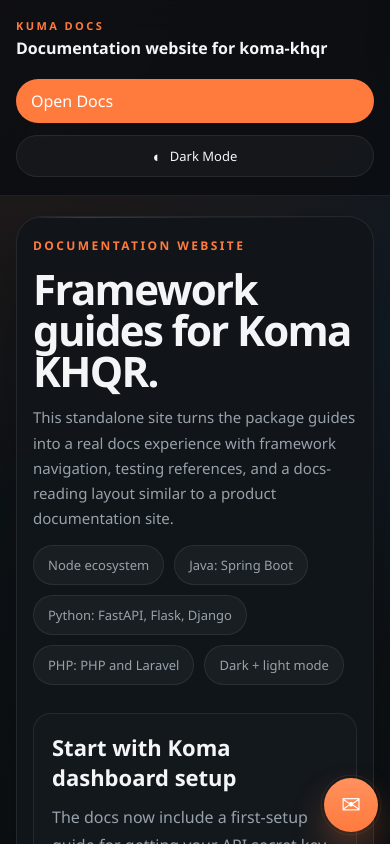
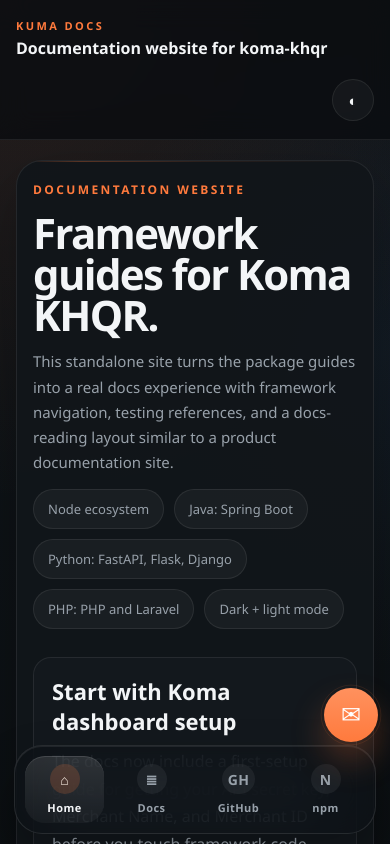
Before and after one commit to MuyleangIng/kuma-docs, a Next.js app: page / in a window 390 px wide. Shown: the top 844 px of the page. Built offline with nearby package versions, Linux system fonts and the light colour scheme.

Commit message:
Add mobile bottom dock navigation

```diff
--- a/app/globals.css
+++ b/app/globals.css
@@ -1,5 +1,6 @@
 :root {
   color-scheme: dark;
+  --mobile-dock-height: 92px;
   --bg: #0c1013;
   --panel: rgba(18, 22, 26, 0.94);
   --panel-strong: #13181d;
@@ -97,7 +98,7 @@ pre {
   position: fixed;
   right: 24px;
   bottom: 24px;
-  z-index: 40;
+  z-index: 50;
   display: grid;
   justify-items: end;
   gap: 12px;
@@ -192,6 +193,24 @@ html[data-theme="light"] .floating-contact-link {
   background: rgba(255, 255, 255, 0.9);
 }
 
+html[data-theme="light"] .mobile-bottom-nav-shell {
+  background: rgba(252, 248, 242, 0.8);
+  border-color: rgba(68, 45, 26, 0.1);
+}
+
+html[data-theme="light"] .mobile-bottom-nav-item {
+  color: #655b53;
+}
+
+html[data-theme="light"] .mobile-bottom-nav-item.is-active {
+  color: #1f1b18;
+  background: linear-gradient(180deg, rgba(191, 90, 43, 0.12), rgba(255, 255, 255, 0.55));
+}
+
+html[data-theme="light"] .mobile-bottom-nav-icon {
+  background: rgba(68, 45, 26, 0.06);
+}
+
 .site-header {
   position: sticky;
   top: 0;
@@ -284,6 +303,10 @@ html[data-theme="light"] .floating-contact-link {
 .theme-toggle-label {
   font-size: 13px;
   text-transform: capitalize;
+}
+
+.mobile-bottom-nav {
+  display: none;
 }
 
 .docs-layout {
@@ -1375,6 +1398,86 @@ html[data-theme="light"] .docs-article code {
 }
 
 @media (max-width: 640px) {
+  .site-shell {
+    padding-bottom: calc(env(safe-area-inset-bottom, 0px) + var(--mobile-dock-height));
+  }
+
+  .mobile-bottom-nav {
+    position: fixed;
+    right: 0;
+    bottom: 0;
+    left: 0;
+    z-index: 40;
+    display: block;
+    padding: 0 14px calc(env(safe-area-inset-bottom, 0px) + 10px);
+    pointer-events: none;
+  }
+
+  .mobile-bottom-nav-shell {
+    display: grid;
+    grid-template-columns: repeat(4, minmax(0, 1fr));
+    gap: 8px;
+    padding: 10px;
+    border: 1px solid rgba(255, 255, 255, 0.1);
+    border-radius: 28px;
+    background: rgba(13, 17, 21, 0.72);
+    box-shadow:
+      0 24px 48px rgba(0, 0, 0, 0.28),
+      inset 0 1px 0 rgba(255, 255, 255, 0.08);
+    backdrop-filter: blur(24px) saturate(150%);
+    -webkit-backdrop-filter: blur(24px) saturate(150%);
+    pointer-events: auto;
+  }
+
+  .mobile-bottom-nav-item {
+    display: grid;
+    justify-items: center;
+    gap: 6px;
+    min-height: 60px;
+    padding: 8px 6px;
+    border-radius: 20px;
+    color: var(--muted);
+    transition:
+      transform 180ms ease,
+      background 180ms ease,
+      color 180ms ease,
+      box-shadow 180ms ease;
+  }
+
+  .mobile-bottom-nav-item.is-active {
+    color: var(--ink);
+    background: linear-gradient(180deg, rgba(255, 255, 255, 0.12), rgba(255, 255, 255, 0.04));
+    box-shadow: inset 0 1px 0 rgba(255, 255, 255, 0.12);
+  }
+
+  .mobile-bottom-nav-item:active {
+    transform: translateY(1px) scale(0.98);
+  }
+
+  .mobile-bottom-nav-icon {
+    display: inline-grid;
+    place-items: center;
+    min-width: 30px;
+    height: 30px;
+    padding: 0 6px;
+    border-radius: 999px;
+    background: rgba(255, 255, 255, 0.06);
+    font-size: 14px;
+    font-weight: 700;
+    letter-spacing: 0.02em;
+  }
+
+  .mobile-bottom-nav-item.is-active .mobile-bottom-nav-icon {
+    background: rgba(255, 122, 61, 0.18);
+    color: #fff3e8;
+  }
+
+  .mobile-bottom-nav-label {
+    font-size: 11px;
+    font-weight: 700;
+    letter-spacing: 0.04em;
+  }
+
   .site-header-inner,
   .docs-layout {
     padding-left: 16px;
@@ -1386,7 +1489,23 @@ html[data-theme="light"] .docs-article code {
   }
 
   .site-links {
-    grid-template-columns: 1fr;
+    grid-template-columns: auto;
+    width: auto;
+    align-self: flex-end;
+  }
+
+  .site-links .site-link {
+    display: none;
+  }
+
+  .theme-toggle {
+    min-height: 42px;
+    min-width: 42px;
+    padding: 0 12px;
+  }
+
+  .theme-toggle-label {
+    display: none;
   }
 
   .docs-content-panel {
@@ -1471,7 +1590,7 @@ html[data-theme="light"] .docs-article code {
 
   .floating-contact {
     right: 12px;
-    bottom: 12px;
+    bottom: calc(env(safe-area-inset-bottom, 0px) + var(--mobile-dock-height) + 10px);
   }
 
   .floating-contact-trigger {
@@ -1479,6 +1598,15 @@ html[data-theme="light"] .docs-article code {
     height: 54px;
   }
 
+  .floating-contact-menu {
+    gap: 8px;
+  }
+
+  .floating-contact-link {
+    backdrop-filter: blur(18px) saturate(140%);
+    -webkit-backdrop-filter: blur(18px) saturate(140%);
+  }
+
   .floating-contact-trigger-label {
     font-size: 24px;
   }
--- a/app/layout.tsx
+++ b/app/layout.tsx
@@ -1,6 +1,7 @@
 import type { Metadata } from "next";
 
 import { FloatingContactMenu } from "@/components/floating-contact-menu";
+import { MobileBottomNav } from "@/components/mobile-bottom-nav";
 import { ThemeScript } from "@/components/theme-script";
 
 import "./globals.css";
@@ -23,6 +24,7 @@ export default function RootLayout({
       <body>
         <ThemeScript />
         {children}
+        <MobileBottomNav />
         <FloatingContactMenu />
       </body>
     </html>
--- /dev/null
+++ b/components/mobile-bottom-nav.tsx
@@ -0,0 +1,80 @@
+"use client";
+
+import Link from "next/link";
+import { usePathname } from "next/navigation";
+
+type MobileNavItem = {
+  href: string;
+  icon: string;
+  label: string;
+  external?: boolean;
+  match?: (pathname: string) => boolean;
+};
+
+const MOBILE_NAV_ITEMS: MobileNavItem[] = [
+  {
+    href: "/",
+    icon: "⌂",
+    label: "Home",
+    match: (pathname) => pathname === "/",
+  },
+  {
+    href: "/docs",
+    icon: "≣",
+    label: "Docs",
+    match: (pathname) => pathname === "/docs" || pathname.startsWith("/docs/"),
+  },
+  {
+    href: "https://github.com/MuyleangIng/kuma-docs",
+    icon: "GH",
+    label: "GitHub",
+    external: true,
+  },
+  {
+    href: "https://www.npmjs.com/package/koma-khqr",
+    icon: "N",
+    label: "npm",
+    external: true,
+  },
+];
+
+export function MobileBottomNav() {
+  const pathname = usePathname();
+
+  return (
+    <nav aria-label="Mobile navigation" className="mobile-bottom-nav">
+      <div className="mobile-bottom-nav-shell">
+        {MOBILE_NAV_ITEMS.map((item) => {
+          const isActive = item.match ? item.match(pathname) : false;
+          const className = `mobile-bottom-nav-item${isActive ? " is-active" : ""}`;
+
+          if (item.external) {
+            return (
+              <a
+                className={className}
+                href={item.href}
+                key={item.label}
+                rel="noreferrer"
+                target="_blank"
+              >
+                <span aria-hidden="true" className="mobile-bottom-nav-icon">
+                  {item.icon}
+                </span>
+                <span className="mobile-bottom-nav-label">{item.label}</span>
+              </a>
+            );
+          }
+
+          return (
+            <Link className={className} href={item.href} key={item.label}>
+              <span aria-hidden="true" className="mobile-bottom-nav-icon">
+                {item.icon}
+              </span>
+              <span className="mobile-bottom-nav-label">{item.label}</span>
+            </Link>
+          );
+        })}
+      </div>
+    </nav>
+  );
+}
```
